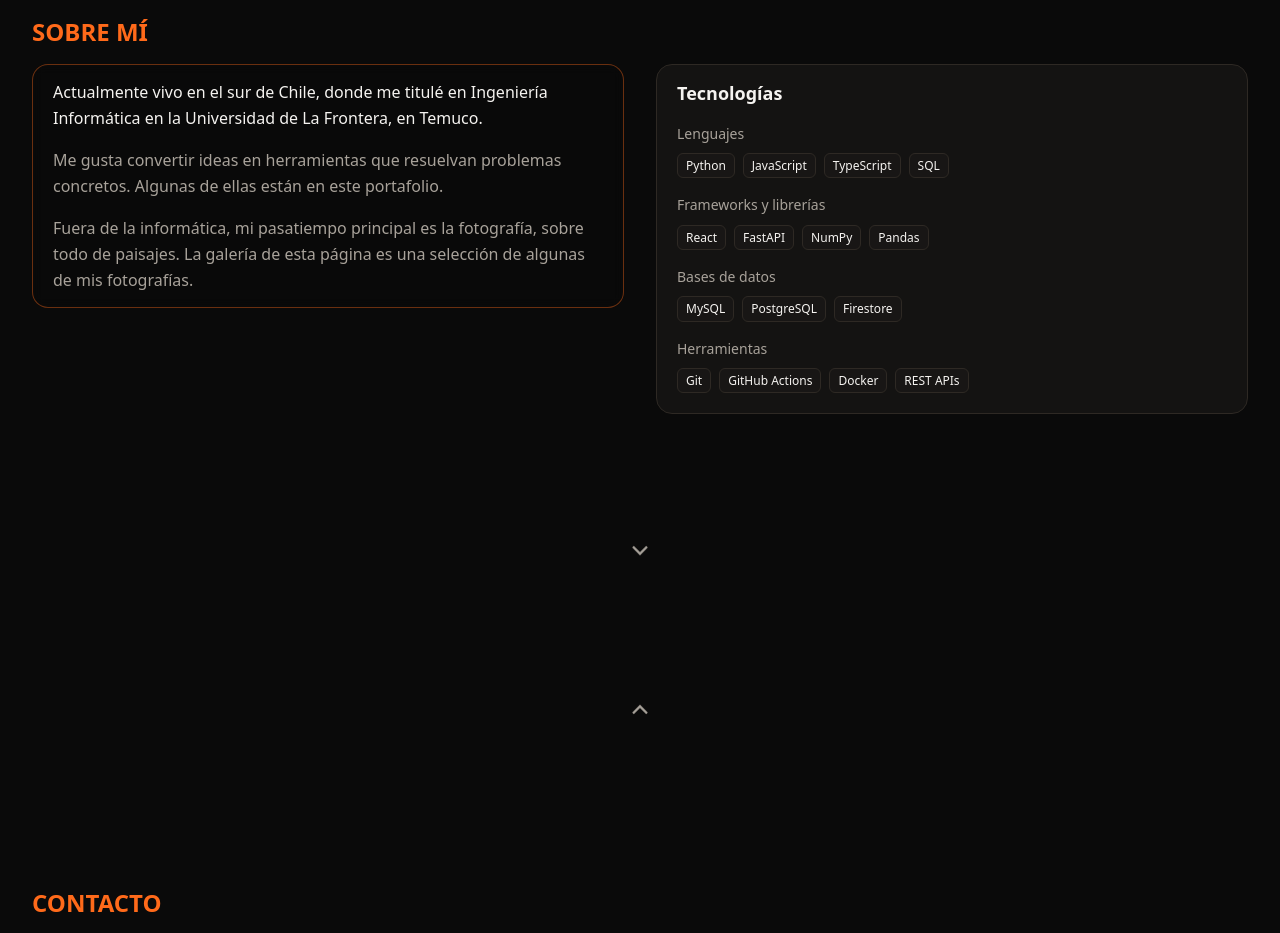
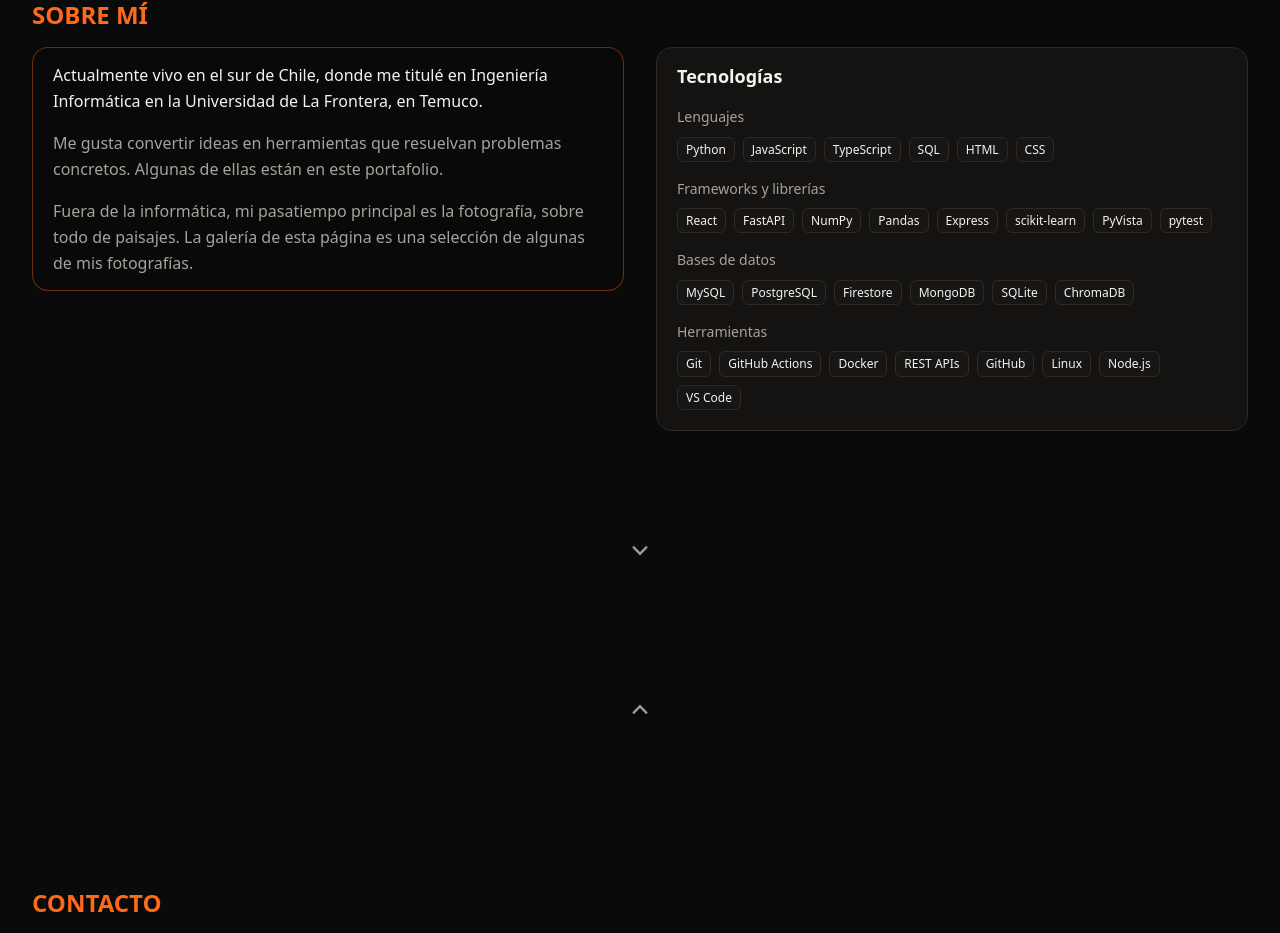
Before and after one commit to ElianBustamante/ElianBustamante.github.io, a React (Vite) app: page /#inicio in a window 1280 px wide. Shown: the part 2615-3548 px from the top of the page. Built offline with nearby package versions, Linux system fonts and the light colour scheme.

Commit message:
feat: expand skills lists in site.js

```diff
--- a/src/data/site.js
+++ b/src/data/site.js
@@ -6,8 +6,8 @@ export const site = {
 }
 
 export const skills = {
-  languages: ['Python', 'JavaScript', 'TypeScript', 'SQL'],
-  frameworks: ['React', 'FastAPI', 'NumPy', 'Pandas'],
-  databases: ['MySQL', 'PostgreSQL', 'Firestore'],
-  tools: ['Git', 'GitHub Actions', 'Docker', 'REST APIs'],
+  languages: ['Python', 'JavaScript', 'TypeScript', 'SQL', 'HTML', 'CSS'],
+  frameworks: ['React', 'FastAPI', 'NumPy', 'Pandas', 'Express', 'scikit-learn', 'PyVista', 'pytest'],
+  databases: ['MySQL', 'PostgreSQL', 'Firestore', 'MongoDB', 'SQLite', 'ChromaDB'],
+  tools: ['Git', 'GitHub Actions', 'Docker', 'REST APIs', 'GitHub', 'Linux', 'Node.js', 'VS Code'],
 }
```
